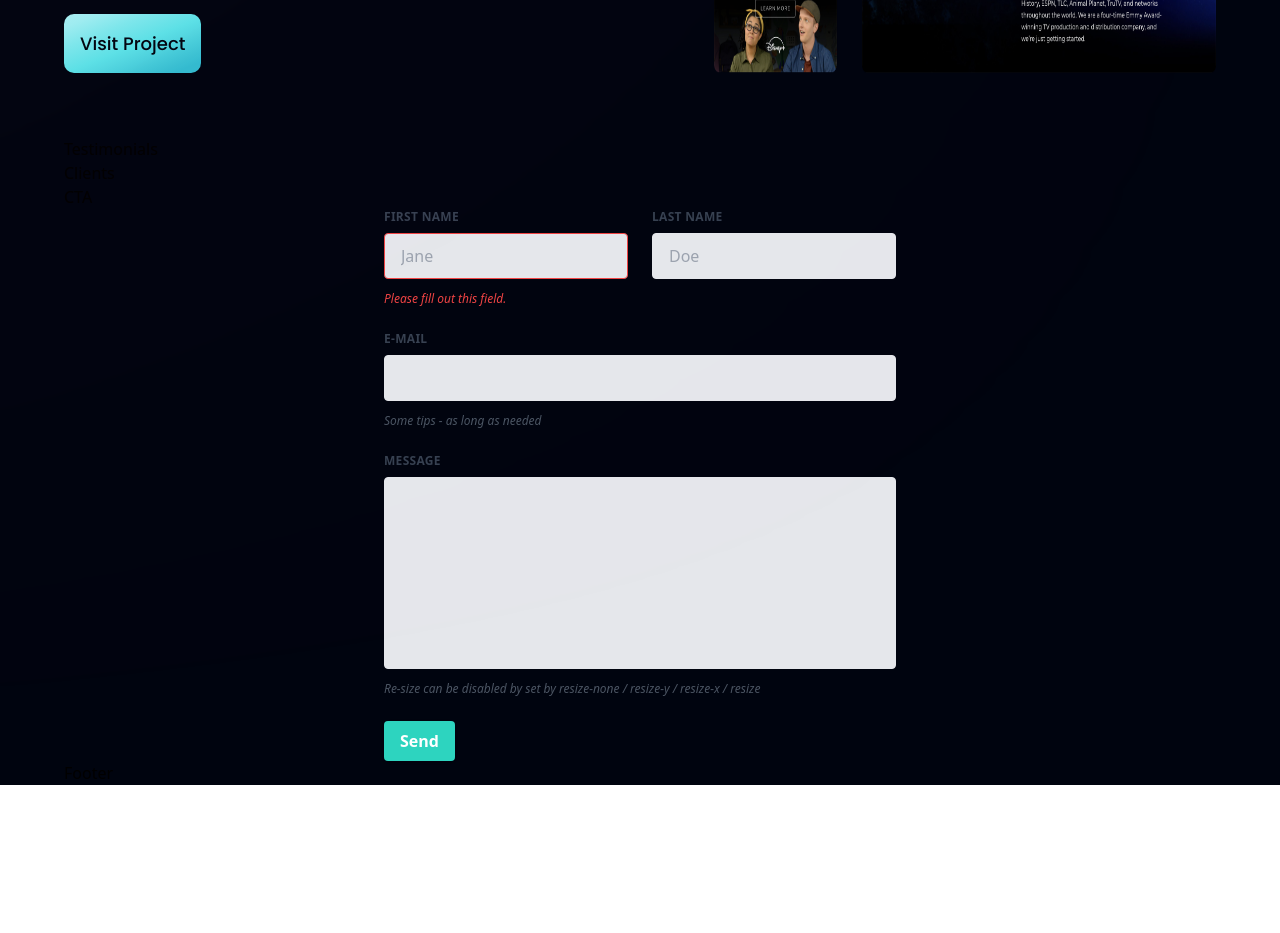
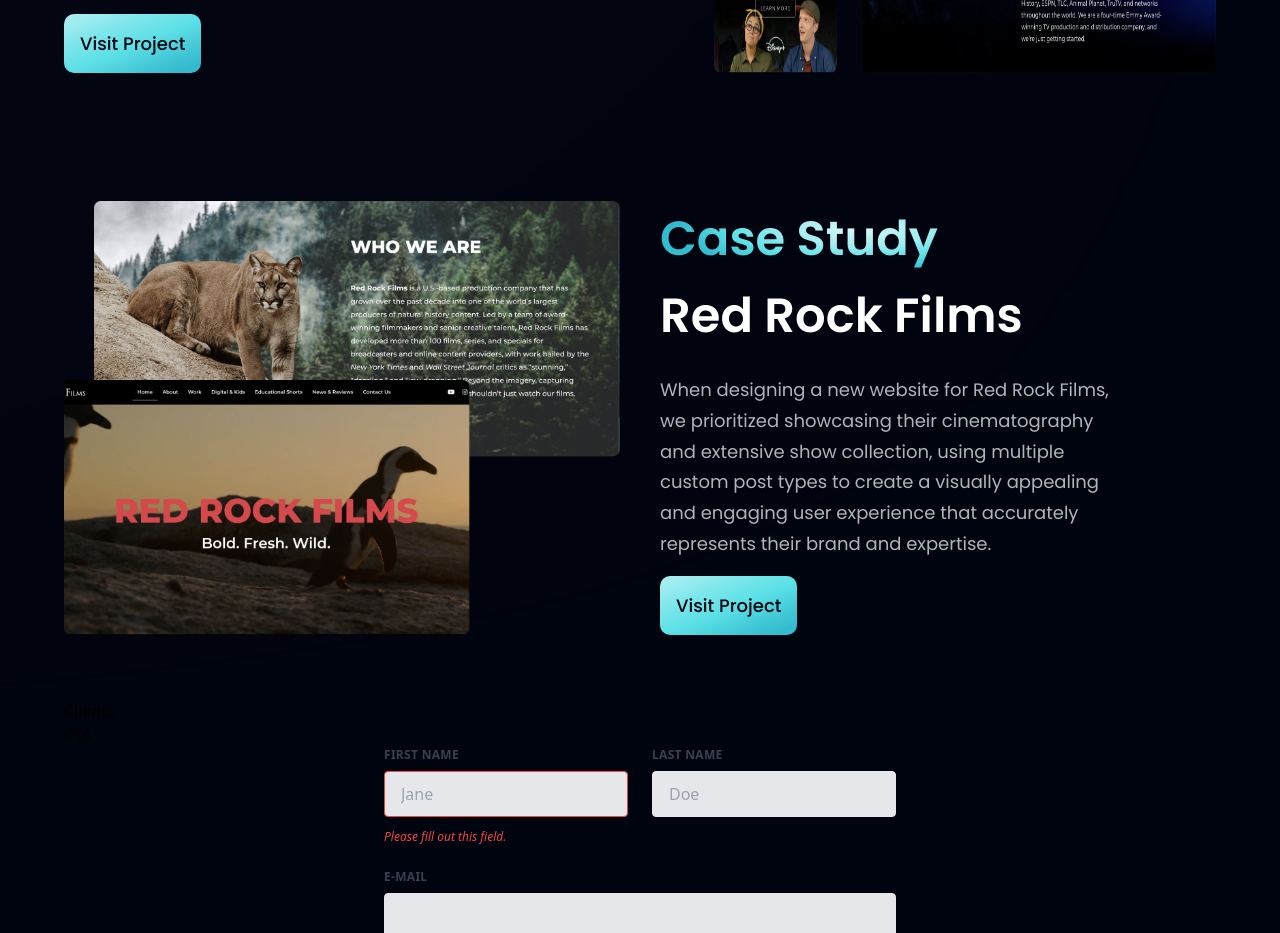
Before and after one commit to mikefox17/portfoliomf, a React (Vite) app: page / in a window 1280 px wide. Shown: the part 2660-3593 px from the top of the page. Before the commit the page ends 3445 px from the top, so only its background shows below. Built offline with nearby package versions, Linux system fonts and the light colour scheme.

Commit message:
added last portfolkio section

```diff
--- a/index.html
+++ b/index.html
@@ -1,13 +1,16 @@
 <!DOCTYPE html>
 <html lang="en">
+
 <head>
   <meta charset="UTF-8" />
   <link rel="icon" type="image/svg+xml" href="/vite.svg" />
   <meta name="viewport" content="width=device-width, initial-scale=1.0" />
-    <title>Vite + React</title>
+  <title>Fox Web Design</title>
 </head>
+
 <body>
   <div id="root"></div>
   <script type="module" src="/src/main.jsx"></script>
 </body>
+
 </html>
--- a/src/App.jsx
+++ b/src/App.jsx
@@ -3,7 +3,8 @@
 import {
   Navbar,
   DaSection,
-  CardDeal,
+  SrpSection,
+  RedrockSection,
   Business,
   Clients,
   CTA,
@@ -29,7 +30,7 @@
     </div>
     <div className={`bg-primary ${styles.flexStart} ${styles.paddingX}`}>
       <div className={`${styles.boxWidth}`}>
-        <Business /> <DaSection /> <CardDeal /> <Testimonials /> <Clients />{' '}
+        <Business /> <DaSection /> <SrpSection /> <RedrockSection /> <Clients />{' '}
         <CTA />
         <Contact />
         <Footer />
--- a/src/assets/index.js
+++ b/src/assets/index.js
@@ -28,6 +28,7 @@
 import srp from './srp.png';
 import desktop from './desktop.png';
 import dascreens from './dascreens.png';
+import rrf from './rrf.png';
 
 export {
   airbnb,
@@ -60,4 +61,5 @@
   srp,
   desktop,
   dascreens,
+  rrf,
 };
--- /dev/null
+++ b/src/components/RedrockSection.jsx
@@ -0,0 +1,34 @@
+import React from 'react';
+import { rrf } from '../assets';
+import styles, { layout } from '../style';
+import Button from './Button';
+
+const RedrockSection = () => (
+  <section className={layout.sectionReverse}>
+    <div className={layout.sectionImgReverse}>
+      <img src={rrf} alt="card" className="w-[100%] h-[100%] relative z-[5]" />
+    </div>
+    <div className={layout.sectionInfo}>
+      <h2 className={styles.heading2}>
+        <span className="text-gradient underline underline-offset-2">
+          Case Study
+        </span>{' '}
+        <br className="sm:block " />
+        Red Rock Films
+      </h2>
+      <p className={`${styles.paragraph} max-w-[470px] mt-5`}>
+        When designing a new website for Red Rock Films, we prioritized
+        showcasing their cinematography and extensive show collection, using
+        multiple custom post types to create a visually appealing and engaging
+        user experience that accurately represents their brand and expertise.
+      </p>{' '}
+      <Button
+        styles="mt-4"
+        url="https://redrockfilms.net/"
+        content="Visit Project"
+      />
+    </div>
+  </section>
+);
+
+export default RedrockSection;
--- a/src/components/CardDeal.jsx
+++ b/src/components/SrpSection.jsx
@@ -1,9 +1,9 @@
 import React from 'react';
 import { card, srp } from '../assets';
 import styles, { layout } from '../style';
-import Button from '../components/Button';
+import Button from './Button';
 
-const CardDeal = () => (
+const SrpSection = () => (
   <section className={layout.section}>
     <div className={layout.sectionInfo}>
       <h2 className={styles.heading2}>
@@ -31,4 +31,4 @@
   </section>
 );
 
-export default CardDeal;
+export default SrpSection;
--- a/src/components/index.js
+++ b/src/components/index.js
@@ -1,6 +1,6 @@
 import Navbar from './Navbar';
 import DaSection from './DaSection';
-import CardDeal from './CardDeal';
+import SrpSection from './SrpSection';
 import Business from './Business';
 import Clients from './Clients';
 import CTA from './CTA';
@@ -9,11 +9,13 @@
 import Testimonials from './Testimonials';
 import Hero from './Hero';
 import Contact from './Contact';
+import RedrockSection from './RedrockSection';
 
 export {
   Navbar,
   DaSection,
-  CardDeal,
+  SrpSection,
+  RedrockSection,
   Business,
   Clients,
   CTA,
```
Also changed, not shown: src/assets/rrf.png (added). Lines whose indentation alone changed are shown as unchanged.
